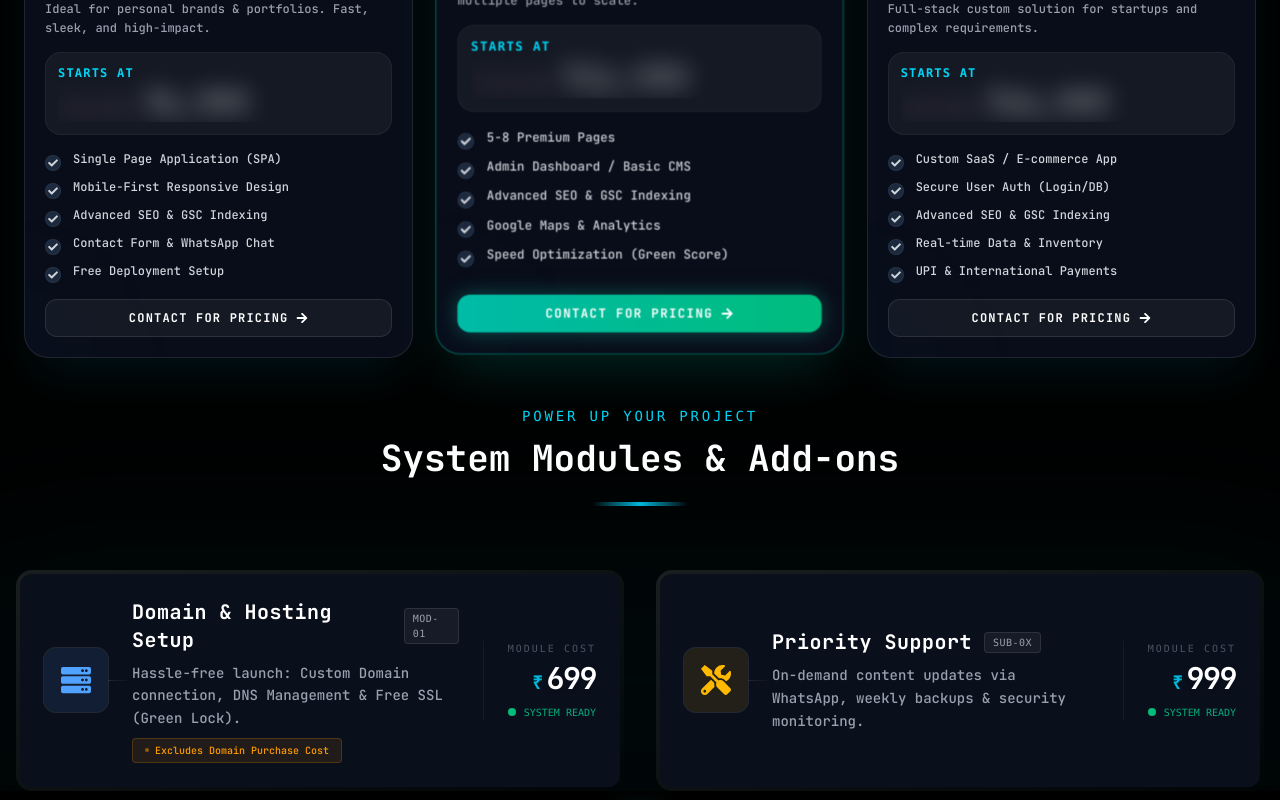
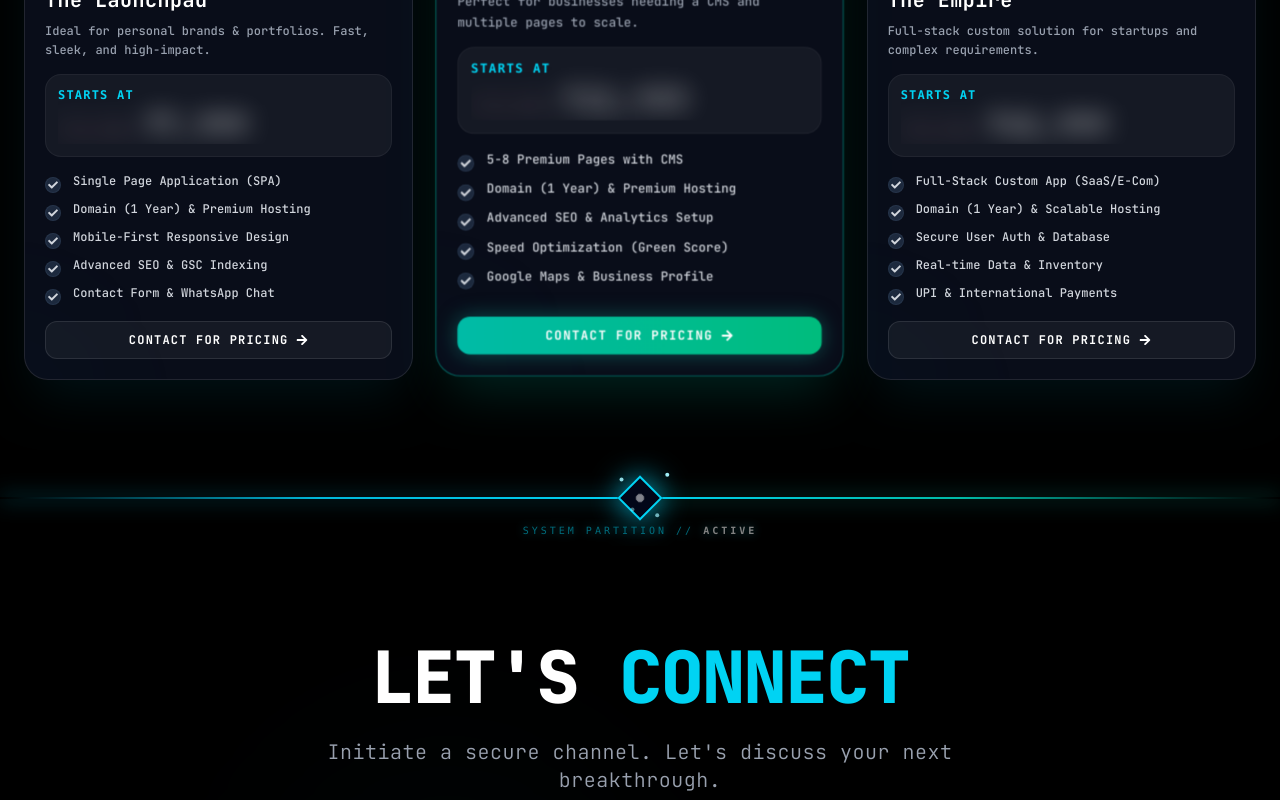
Before and after one commit to Aafaque-Nazir/Portfolio, a React (Vite) app: page / in a window 1280 px wide. Shown: the part 4900-5700 px from the top of the page. Built offline with nearby package versions, Linux system fonts and the light colour scheme.

Commit message:
feat: add Services and Pricing page with animated service cards and a counting price effect.

```diff
--- a/src/pages/Services.jsx
+++ b/src/pages/Services.jsx
@@ -53,17 +53,17 @@ const Services = () => {
   const packages = [
     {
       title: "The Launchpad",
-      oldPrice: "₹10,000",
-      price: "6,999",
+      oldPrice: "₹12,000",
+      price: "7,999",
       priceLabel: "Starts at",
       description:
         "Ideal for personal brands & portfolios. Fast, sleek, and high-impact.",
       features: [
         "Single Page Application (SPA)",
+        "Domain (1 Year) & Premium Hosting",
         "Mobile-First Responsive Design",
         "Advanced SEO & GSC Indexing",
         "Contact Form & WhatsApp Chat",
-        "Free Deployment Setup",
       ],
       recommendedFor: "Starters",
       icon: (
@@ -74,17 +74,17 @@ const Services = () => {
     },
     {
       title: "The Growth",
-      oldPrice: "₹20,000",
-      price: "14,999",
+      oldPrice: "₹22,000",
+      price: "15,999",
       priceLabel: "Starts at",
       description:
         "Perfect for businesses needing a CMS and multiple pages to scale.",
       features: [
-        "5-8 Premium Pages",
-        "Admin Dashboard / Basic CMS",
-        "Advanced SEO & GSC Indexing",
-        "Google Maps & Analytics",
+        "5-8 Premium Pages with CMS",
+        "Domain (1 Year) & Premium Hosting",
+        "Advanced SEO & Analytics Setup",
         "Speed Optimization (Green Score)",
+        "Google Maps & Business Profile",
       ],
       recommendedFor: "Scaling",
       icon: (
@@ -97,15 +97,15 @@ const Services = () => {
     },
     {
       title: "The Empire",
-      oldPrice: "₹60,000",
-      price: "44,999",
+      oldPrice: "₹65,000",
+      price: "45,999",
       priceLabel: "Starts at",
       description:
         "Full-stack custom solution for startups and complex requirements.",
       features: [
-        "Custom SaaS / E-commerce App",
-        "Secure User Auth (Login/DB)",
-        "Advanced SEO & GSC Indexing",
+        "Full-Stack Custom App (SaaS/E-Com)",
+        "Domain (1 Year) & Scalable Hosting",
+        "Secure User Auth & Database",
         "Real-time Data & Inventory",
         "UPI & International Payments",
       ],
@@ -115,34 +115,6 @@ const Services = () => {
       ),
       accentColor: "cyan",
       delay: 0.4,
-    },
-  ];
-
-  const addons = [
-    {
-      id: 1,
-      title: "Domain & Hosting Setup",
-      price: "699",
-      type: "One-time",
-      description:
-        "Hassle-free launch: Custom Domain connection, DNS Management & Free SSL (Green Lock).",
-      note: "Excludes Domain Purchase Cost",
-      icon: <FaServer />,
-      color: "text-blue-400",
-      bg: "bg-blue-400/10",
-      border: "hover:border-blue-400/50",
-    },
-    {
-      id: 2,
-      title: "Priority Support",
-      price: "999",
-      type: "Per Month",
-      description:
-        "On-demand content updates via WhatsApp, weekly backups & security monitoring.",
-      icon: <FaTools />,
-      color: "text-amber-400",
-      bg: "bg-amber-400/10",
-      border: "hover:border-amber-400/50",
     },
   ];
 
@@ -322,98 +294,6 @@ const Services = () => {
             );
           })}
         </div>
-
-        {/* REDESIGNED ADD-ONS SECTION */}
-        <div className="relative w-full">
-          {/* Section Header */}
-          <div className="flex flex-col items-center mb-16">
-            <span className="text-cyan-400 font-mono text-sm tracking-[0.2em] mb-3 uppercase">
-              Power Up Your Project
-            </span>
-            <h3 className="text-3xl md:text-4xl font-bold text-white text-center">
-              System Modules & Add-ons
-            </h3>
-            <div className="w-24 h-1 bg-gradient-to-r from-transparent via-cyan-500 to-transparent mt-6 rounded-full" />
-          </div>
-
-          <div className="grid grid-cols-1 lg:grid-cols-2 gap-8 relative max-w-7xl mx-auto">
-            {/* Decorative Background Elements for the Grid */}
-            <div className="absolute top-1/2 left-1/2 -translate-x-1/2 -translate-y-1/2 w-[120%] h-[120%] bg-cyan-500/5 blur-[100px] pointer-events-none rounded-full" />
-
-            {addons.map((addon) => (
-              <motion.div
-                key={addon.id}
-                initial={{ opacity: 0, y: 20 }}
-                whileInView={{ opacity: 1, y: 0 }}
-                transition={{ duration: 0.5, delay: addon.id * 0.1 }}
-                viewport={{ once: true }}
-                className="group relative flex flex-col md:flex-row items-center gap-6 p-1 rounded-2xl bg-gradient-to-br from-white/10 to-transparent hover:from-cyan-500/20 hover:to-teal-500/20 transition-all duration-500 overflow-hidden"
-              >
-                {/* Inner Container */}
-                <div className="relative w-full h-full flex flex-col md:flex-row items-center gap-6 p-6 rounded-xl bg-[#0a0f1c] z-10">
-                  {/* Scanning Line Effect */}
-                  <div className="absolute top-0 bottom-0 left-0 w-[2px] bg-gradient-to-b from-transparent via-cyan-400 to-transparent opacity-0 group-hover:opacity-100 group-hover:left-[100%] transition-all duration-[1.5s] ease-in-out z-20" />
-
-                  {/* Left: Module Icon */}
-                  <div className="shrink-0 relative">
-                    <div
-                      className={`w-16 h-16 rounded-xl flex items-center justify-center text-3xl ${addon.bg} ${addon.color} ring-1 ring-white/10 group-hover:ring-cyan-500/50 transition-all duration-500`}
-                    >
-                      {addon.icon}
-                    </div>
-                    {/* Connection Line */}
-                    <div className="hidden md:block absolute top-1/2 -right-6 w-6 h-[1px] bg-gradient-to-r from-white/10 to-transparent group-hover:from-cyan-500/50 transition-colors" />
-                  </div>
-
-                  {/* Center: Info */}
-                  <div className="flex-1 text-center md:text-left">
-                    <div className="flex items-center justify-center md:justify-start gap-3 mb-2">
-                      <h4 className="text-lg md:text-xl font-bold text-white tracking-wide group-hover:text-cyan-100 transition-colors">
-                        {addon.title}
-                      </h4>
-                      <span className="px-2 py-0.5 rounded text-[10px] font-mono bg-white/5 border border-white/10 text-gray-400 uppercase tracking-wider group-hover:border-cyan-500/30 group-hover:text-cyan-400 transition-colors">
-                        {addon.type === "One-time" ? "MOD-01" : "SUB-0X"}
-                      </span>
-                    </div>
-                    <p className="text-sm text-gray-400 leading-relaxed max-w-lg mx-auto md:mx-0 mb-3 md:mb-0">
-                      {addon.description}
-                    </p>
-
-                    {/* Note for Domain (if exists) */}
-                    {addon.note && (
-                      <div className="inline-flex items-center gap-1.5 px-3 py-1 mt-2 rounded bg-amber-500/10 border border-amber-500/20 text-[10px] font-medium text-amber-500 md:ml-0 mx-auto">
-                        <span className="w-1 h-1 rounded-full bg-amber-500 animate-pulse" />
-                        {addon.note}
-                      </div>
-                    )}
-                  </div>
-
-                  {/* Right: Value & Status */}
-                  <div className="shrink-0 flex flex-col items-center md:items-end gap-1 min-w-[100px] border-t md:border-t-0 md:border-l border-white/5 pt-4 md:pt-0 md:pl-6 w-full md:w-auto mt-4 md:mt-0">
-                    <span className="text-[10px] text-gray-600 uppercase tracking-[0.2em] font-mono">
-                      Module Cost
-                    </span>
-                    <div className="flex items-baseline gap-1">
-                      <span className="text-lg text-cyan-500 font-bold">₹</span>
-                      <span className="text-3xl font-bold text-white tracking-tighter shadow-cyan-500/50 drop-shadow-sm">
-                        {addon.price}
-                      </span>
-                    </div>
-                    <div className="flex items-center gap-2 mt-1">
-                      <span className="relative flex h-2 w-2">
-                        <span className="animate-ping absolute inline-flex h-full w-full rounded-full bg-emerald-400 opacity-75"></span>
-                        <span className="relative inline-flex rounded-full h-2 w-2 bg-emerald-500"></span>
-                      </span>
-                      <span className="text-[10px] text-emerald-400/80 font-mono uppercase">
-                        System Ready
-                      </span>
-                    </div>
-                  </div>
-                </div>
-              </motion.div>
-            ))}
-          </div>
-        </div>
       </div>
     </section>
   );
```
